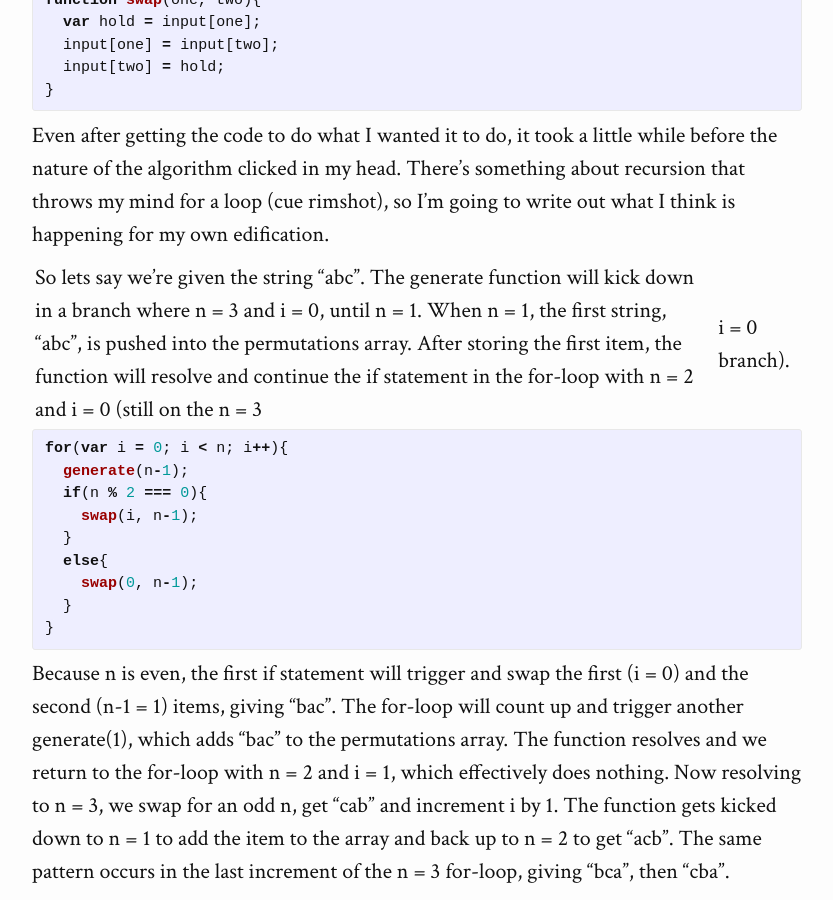
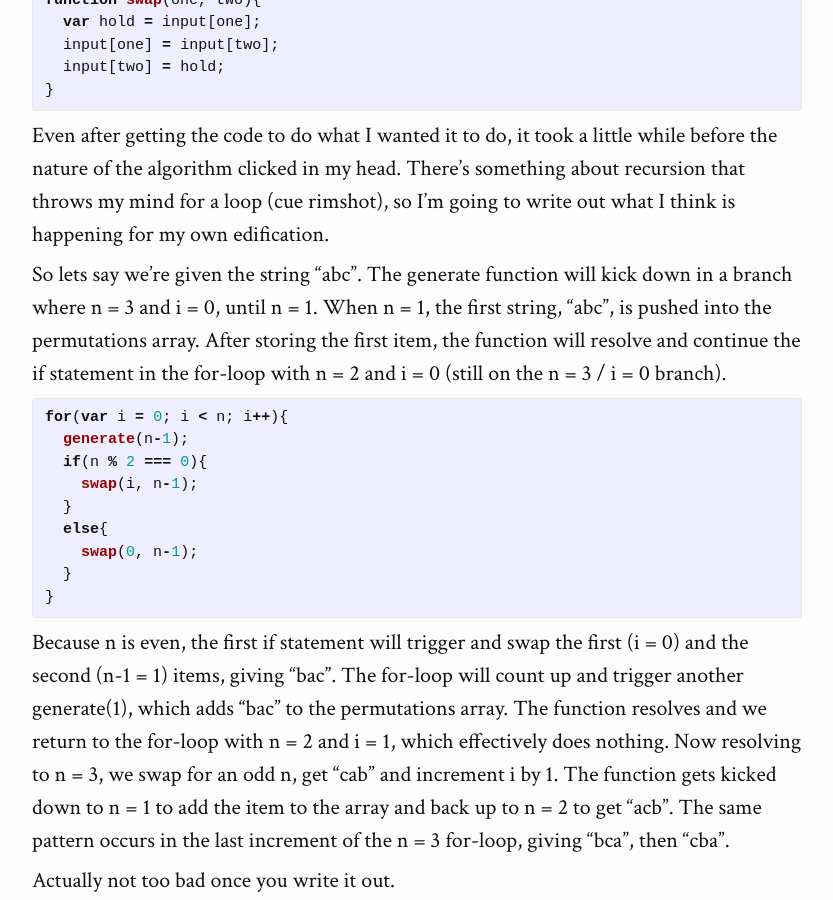
Before and after one commit to leoahnn/leosaysger.github.io, a Jekyll site: the page built from _posts/2016-04-13-lucho-con-algoritmos.md, in a window 1280 px wide and 900 px high, scrolled down 812 px. Shown: the whole window, without its empty margins (223-1056 px from the left). Built offline with Jekyll 4.4.1, drawn with Linux system fonts in a browser that asks for light colours.

Commit message:
fixed formatting

```diff
--- a/_posts/2016-04-13-lucho-con-algoritmos.md
+++ b/_posts/2016-04-13-lucho-con-algoritmos.md
@@ -40,7 +40,7 @@ function swap(one, two){
 
 Even after getting the code to do what I wanted it to do, it took a little while before the nature of the algorithm clicked in my head. There's something about recursion that throws my mind for a loop (cue rimshot), so I'm going to write out what I think is happening for my own edification.
 
-So lets say we're given the string "abc". The generate function will kick down in a branch where n = 3 and i = 0, until n = 1. When n = 1, the first string, "abc", is pushed into the permutations array. After storing the first item, the function will resolve and continue the if statement in the for-loop with n = 2 and i = 0 (still on the n = 3 | i = 0 branch).
+So lets say we're given the string "abc". The generate function will kick down in a branch where n = 3 and i = 0, until n = 1. When n = 1, the first string, "abc", is pushed into the permutations array. After storing the first item, the function will resolve and continue the if statement in the for-loop with n = 2 and i = 0 (still on the n = 3 / i = 0 branch).
 
 {% highlight javascript %}
 for(var i = 0; i < n; i++){
```
